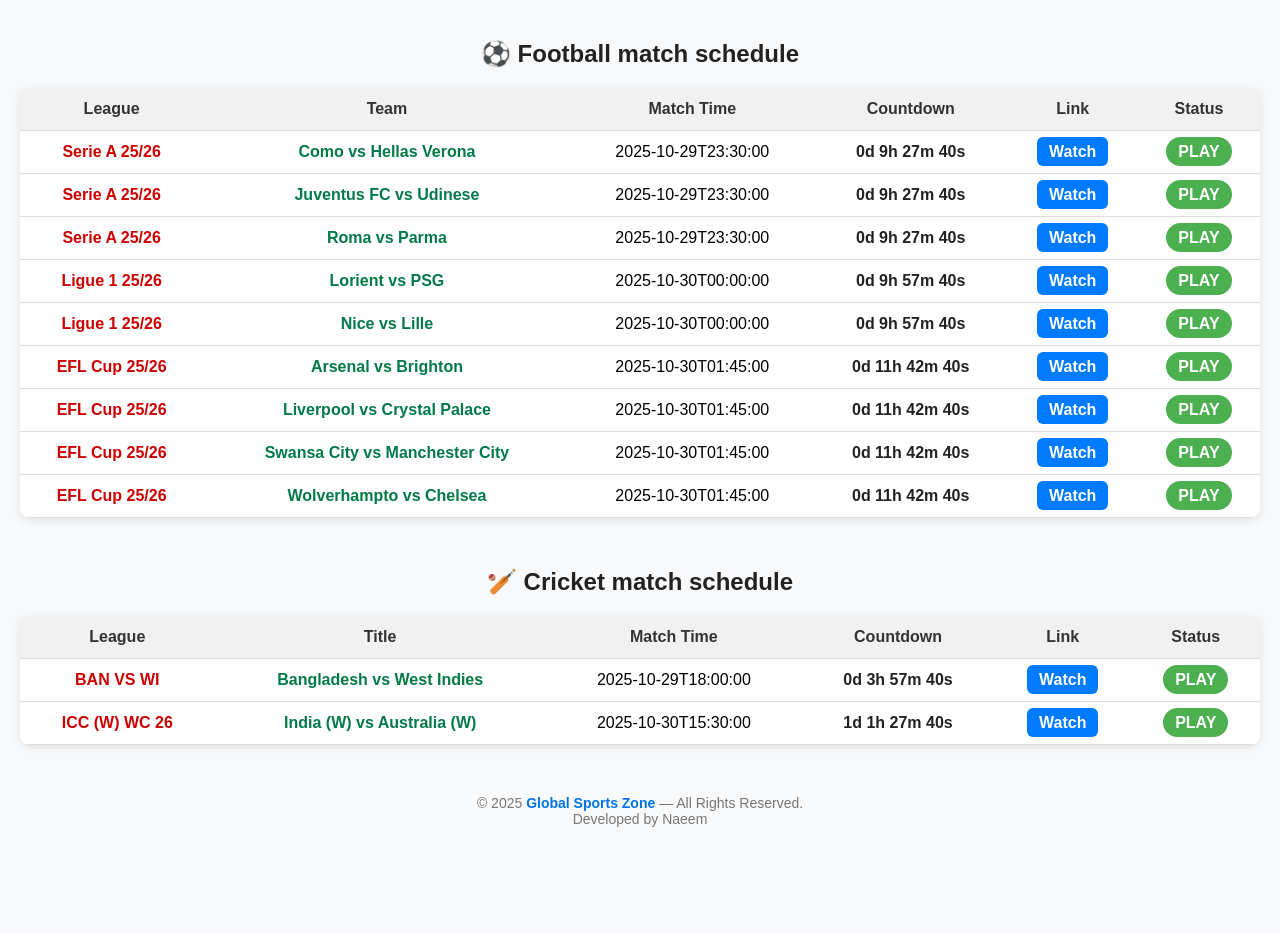
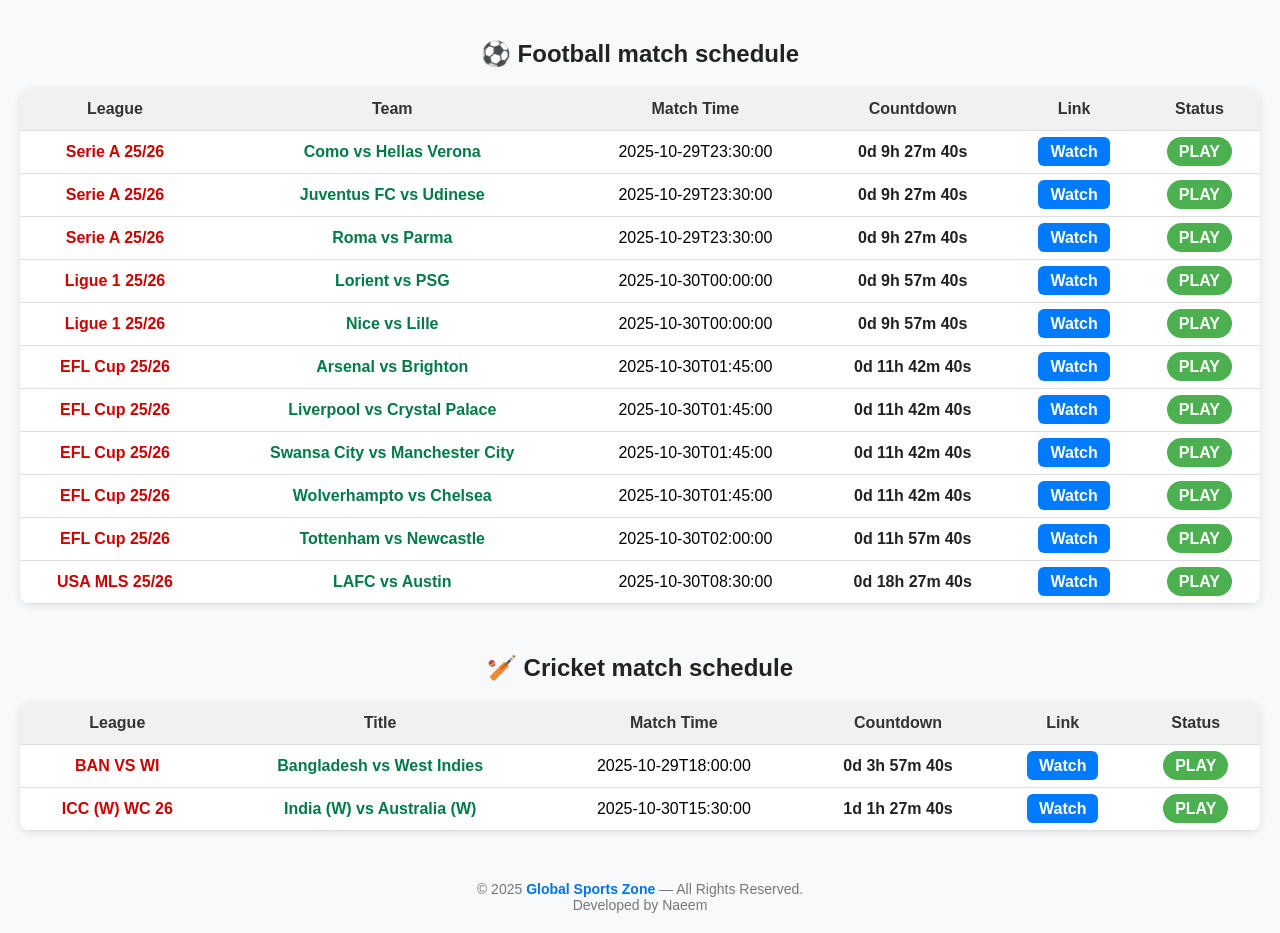
Before and after one commit to bidarulislam88-netizen/GlobalSportsZone, a plain HTML site: page index.html in a window 1280 px wide. Before the commit the page ends 847 px from the top, so only its background shows below. Drawn offline with Linux system fonts and the light colour scheme.

Commit message:
Update index.html

```diff
--- a/index.html
+++ b/index.html
@@ -174,7 +174,23 @@
     <td class="title">Wolverhampto vs Chelsea</td>
     <td>2025-10-30T01:45:00</td>
     <td class="countdown" data-time="2025-10-30T01:45:00"></td>
-    <td><span class="watch" data-adlink="https://www.effectivegatecpm.com/xkjh55mzx?key=d65d7b18dbba53fd19e9731c311b2d68" data-match="https://globalsportszone25.blogspot.com/2025/10/al-hilal-vs-al-sadd.html">Watch</span></td>
+    <td><span class="watch" data-adlink="https://www.effectivegatecpm.com/xkjh55mzx?key=d65d7b18dbba53fd19e9731c311b2d68" data-match="https://play31.marza15.shop/football/2881602-wolves-vs-chelsea.html">Watch</span></td>
+    <td><span class="play status">PLAY</span></td>
+  </tr>
+ <tr>
+    <td class="league">EFL Cup 25/26</td>
+    <td class="title">Tottenham vs Newcastle</td>
+    <td>2025-10-30T02:00:00</td>
+    <td class="countdown" data-time="2025-10-30T02:00:00"></td>
+    <td><span class="watch" data-adlink="https://www.effectivegatecpm.com/xkjh55mzx?key=d65d7b18dbba53fd19e9731c311b2d68" data-match="https://play31.marza12.shop/football/2881600-newcastle-united-vs-tottenham-hotspur.html">Watch</span></td>
+    <td><span class="play status">PLAY</span></td>
+  </tr>
+  <tr>
+    <td class="league">USA MLS 25/26</td>
+    <td class="title">LAFC vs Austin</td>
+    <td>2025-10-30T08:30:00</td>
+    <td class="countdown" data-time="2025-10-30T08:30:00"></td>
+    <td><span class="watch" data-adlink="https://www.effectivegatecpm.com/xkjh55mzx?key=d65d7b18dbba53fd19e9731c311b2d68" data-match="https://play31.marza12.shop/football/2881600-newcastle-united-vs-tottenham-hotspur.html">Watch</span></td>
     <td><span class="play status">PLAY</span></td>
   </tr>
 </table>
```
